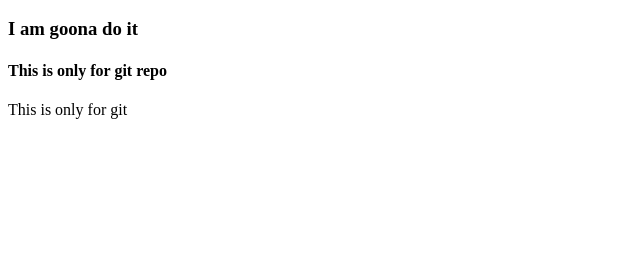
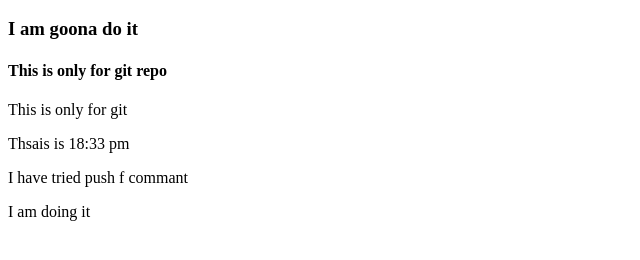
Before and after one commit to hasansayeed-coder/my-first-repo, a plain HTML site: page index.html in a window 1280 px wide. Shown: the part 48-308 px from the top of the page, without its empty margins (0-640 px from the left). Drawn offline with Linux system fonts and the light colour scheme; files that its build step writes are made by us from their sources.

Commit message:
at last trying save

```diff
--- a/index.html
+++ b/index.html
@@ -13,5 +13,11 @@
     <h4>This is only for git repo</h4>
     <p>This is only for git </p>
 
+
+    <p>Thsais is 18:33 pm</p>
+
+    <p>I have tried push f commant</p>
+
+    <p>I am doing it</p>
 </body>
 </html>
```
